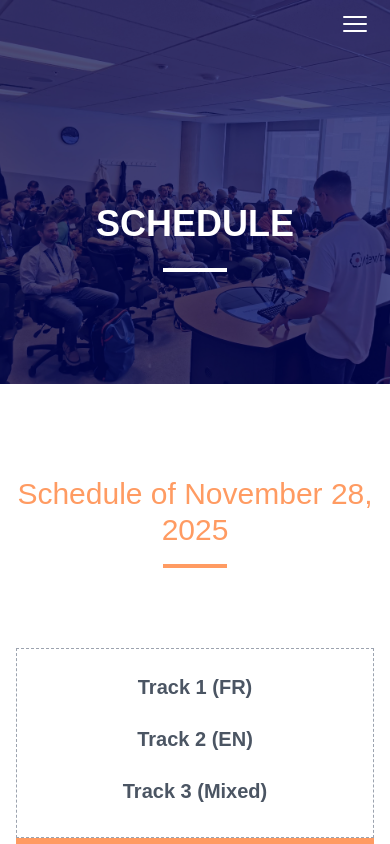
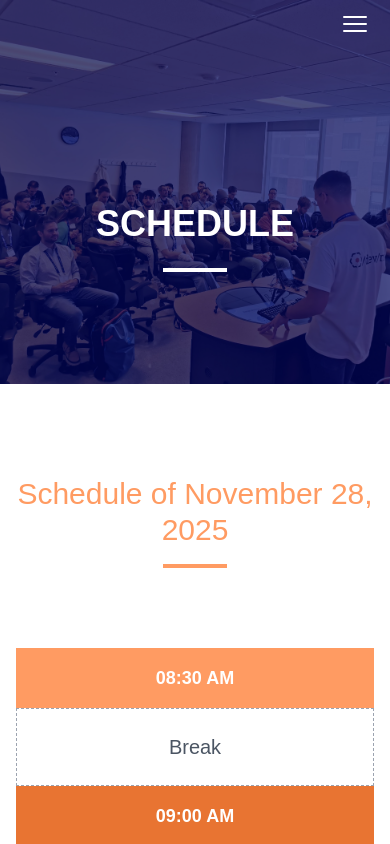
Before and after one commit to devmtl2024-org/devmtl2024-org.github.io, a React (Vite) app: page /schedule in a window 390 px wide. Shown: the top 844 px of the page. Built offline with nearby package versions, Linux system fonts and the light colour scheme.

Commit message:
Hide track labels on small screens

```diff
--- a/src/pages/SchedulePage.tsx
+++ b/src/pages/SchedulePage.tsx
@@ -55,7 +55,7 @@ export default function SchedulePage() {
         ></div>
 
         <div
-          className={`grid grid-cols-1 md:grid-cols-3 gap-4 md:gap-6 p-6 bg-white w-full border border-dashed border-gray-400`}
+          className={`hidden md:grid grid-cols-1 md:grid-cols-3 gap-4 md:gap-6 p-6 bg-white w-full border border-dashed border-gray-400`}
         >
           <div className="text-center w-full text-xl font-semibold text-gray-600 mb-2">
             Track 1 (FR)
```
